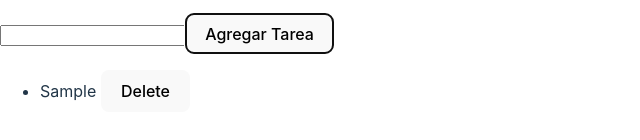
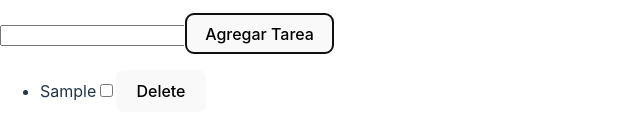
Before and after one commit to FundacioEsplaiJava2024/ToDoList-grupo-3, a React (Vite) app: page / in a window 1280 px wide. Both pictures are taken after typing "Sample" into the empty fields and a click on the button "Agregar Tarea". Shown: the part 392-532 px from the top of the page, without its empty margins (0-640 px from the left). Built offline with nearby package versions, Linux system fonts and the light colour scheme.

Commit message:
New indicator that shows when a Task has been completed

```diff
--- a/src/App.tsx
+++ b/src/App.tsx
@@ -11,8 +11,20 @@ const App=()=> {
     const newTodo : Task = {
       id: uuidv4(),
       name: text,
+      completed: false,
     };
     setTodos([...todos,newTodo]);
+  };
+
+  const handleToggleCompleted = (task: Task) => {
+    setTodos(
+      todos.map((t) => {
+        if (t.id === task.id) {
+          return { ...t, completed: !t.completed };
+        }
+        return t;
+      })
+    );
   };
 
   // const handleDelete = (task: Task) => {
@@ -23,7 +35,7 @@ const App=()=> {
     <div>
       <h1>Aplicacion de Tareas</h1>
       <TodoForm onAddTarea={handleAddTarea} />
-      <TodoList todos={todos} />
+      <TodoList todos={todos} onToggleCompleted={handleToggleCompleted}/>
     </div>
   );
 }
--- a/src/components/TaskListItem.tsx
+++ b/src/components/TaskListItem.tsx
@@ -4,16 +4,23 @@ import { Task } from "../model/task";
 interface Props {
   task: Task;
   onDelete: (task: Task) => void;
+  onToggleCompleted: (task: Task) => void;
 }
 
-export const TaskListItem: FunctionComponent<Props> = ({ task, onDelete }: Props) => {
+export const TaskListItem: FunctionComponent<Props> = ({ task, onDelete, onToggleCompleted }: Props) => {
   const onClick = () => {
     onDelete(task);
   };
 
+  const onToggle = () => {
+    onToggleCompleted(task);
+  };
+
   return (
     <li key={task.id}>
-      {task.name} <button onClick={onClick}>Delete</button>
+      <span style={{ textDecoration: task.completed ? 'line-through' : 'none' }}>{task.name}</span>
+      <input type="checkbox" checked={task.completed} onChange={onToggle} />
+      <button onClick={onClick}>Delete</button>
     </li>
   );
 };
--- a/src/components/TodoList.tsx
+++ b/src/components/TodoList.tsx
@@ -4,12 +4,18 @@ import { TaskListItem } from "./TaskListItem";
 
 interface TodoListProps{
     todos: Task[];
+    onToggleCompleted: (task: Task) => void;
 }
 
-const TodoList: React.FC<TodoListProps>=({todos} : TodoListProps)=>{
+const TodoList: React.FC<TodoListProps>=({todos, onToggleCompleted } : TodoListProps)=>{
     return (
         <ul>
-            {todos.map((todo)=>(<TaskListItem task={todo} onDelete={(task)=>{console.log("delete " + task.name)}}/>
+            {todos.map((todo)=>(
+                <TaskListItem
+                task={todo}
+                onDelete={(task)=>{console.log("delete " + task.name)}}
+                onToggleCompleted={onToggleCompleted}
+                />
             ))}
         </ul>
     );
--- a/src/model/task.ts
+++ b/src/model/task.ts
@@ -1,4 +1,5 @@
 export interface Task {
     id: string;
     name: string;
+    completed: boolean;
   }
```
